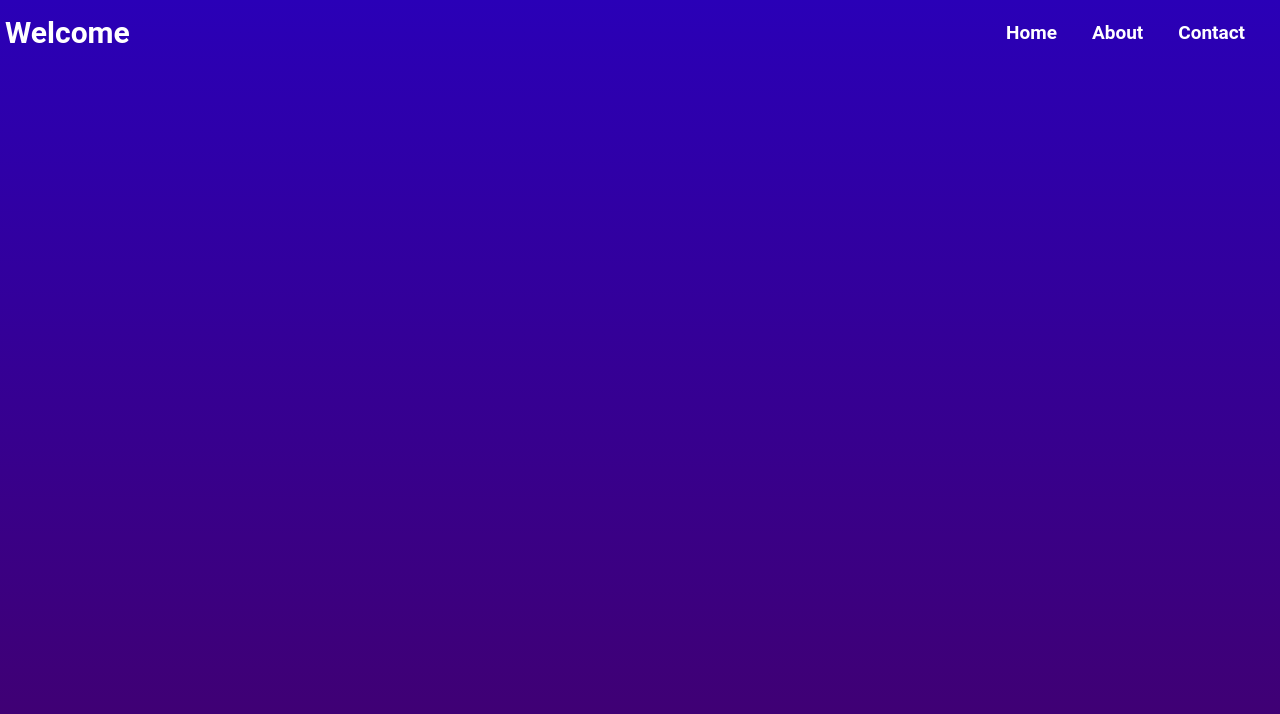
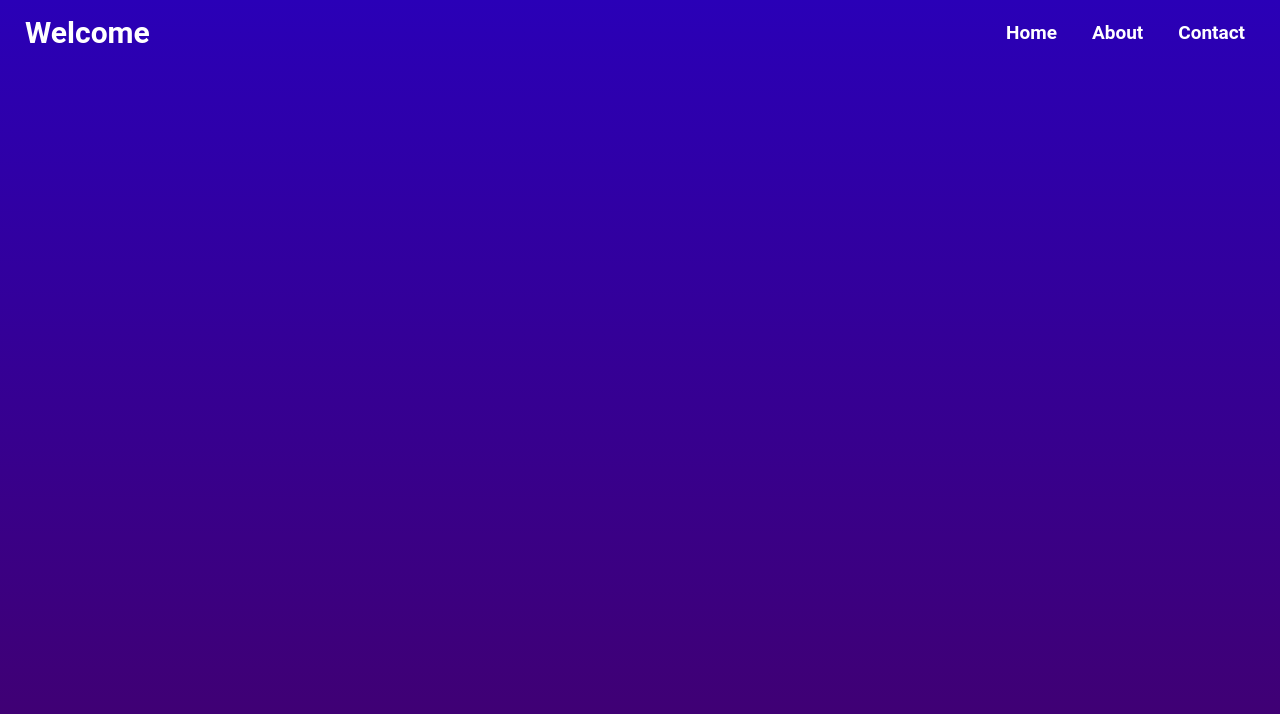
Before and after one commit to DanielGar12/reactfirst, a React (Vite) app: page /home in a window 1280 px wide. Shown: the top 714 px of the page. Built offline with nearby package versions, Linux system fonts and the light colour scheme.

Commit message:
minor change

```diff
--- a/src/components/Assets/Home/Home.css
+++ b/src/components/Assets/Home/Home.css
@@ -12,6 +12,7 @@
     font-weight: 700;
     font-size: 30px;
     color: white;
+    margin-left: 20px;
 }
 
 .navElements {
--- a/src/components/Assets/LoginSignup/LoginSignup.css
+++ b/src/components/Assets/LoginSignup/LoginSignup.css
@@ -5,7 +5,8 @@
     margin-top: 200px;
     background: #fff;
     padding-bottom: 30px;
-    width: 600px
+    width: 600px;
+    border-radius: 20px;
 }
 
 .header{
```
